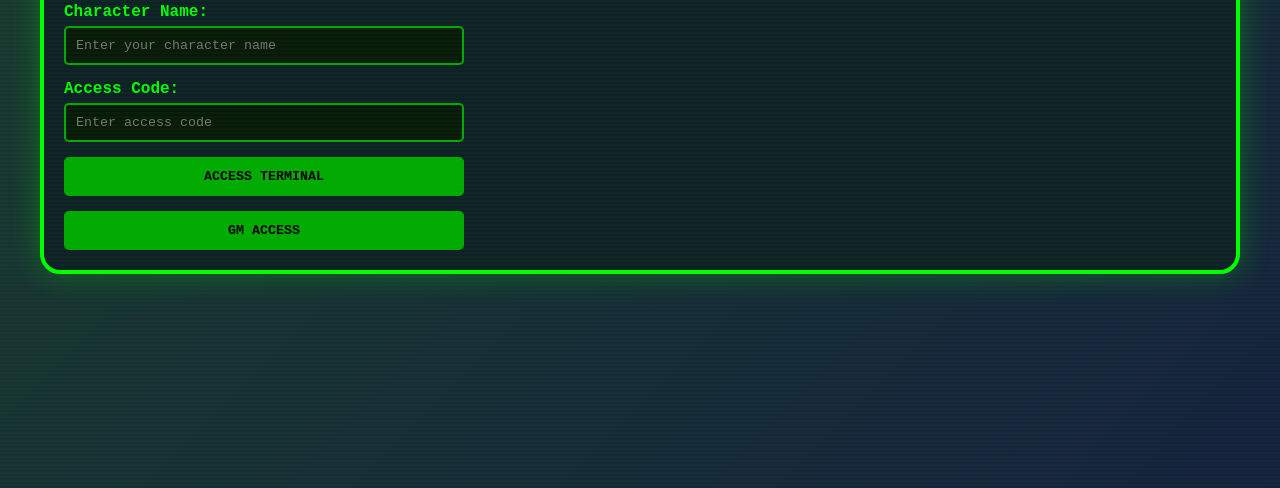
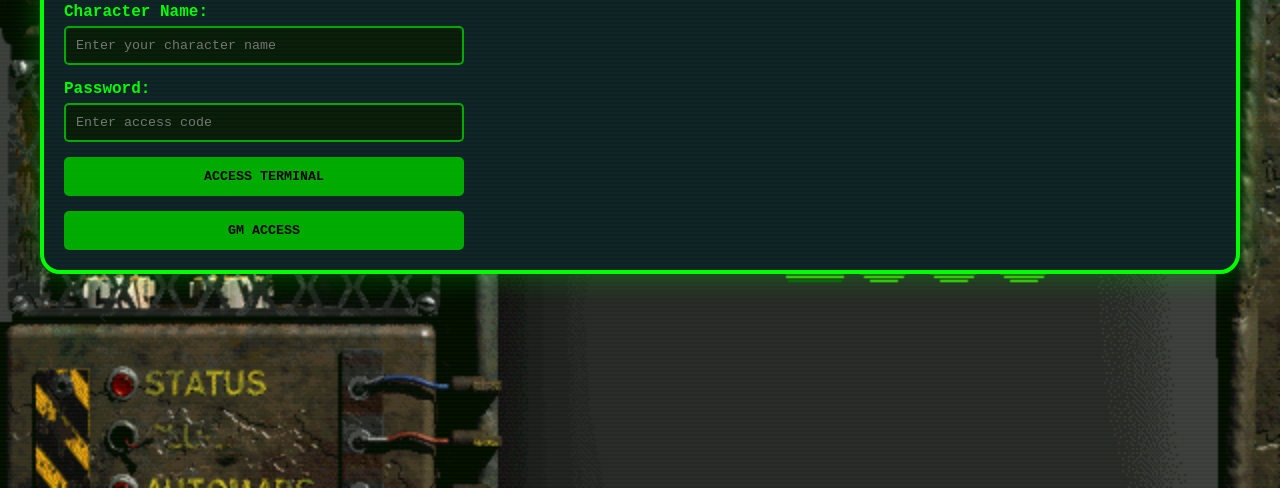
Before and after one commit to aZebra1/PipBoy, a website: page public/index.html in a window 1280 px wide. Shown: the part 312-800 px from the top of the page. Drawn offline with Linux system fonts and the light colour scheme.

Commit message:
New Background Image | Changed 3000 - 2000

```diff
--- a/public/index.html
+++ b/public/index.html
@@ -3,7 +3,7 @@
 <head>
     <meta charset="UTF-8">
     <meta name="viewport" content="width=device-width, initial-scale=1.0">
-    <title>Pip Boy - Fallout TTRPG</title>
+    <title>PipBoy 2000 - By Chris</title>
     <style>
         * {
             margin: 0;
@@ -14,6 +14,9 @@
         body {
             font-family: 'Courier New', monospace;
             background: linear-gradient(135deg, #1a3a2e, #16213e);
+            background-image: url("PipBoy2000.png");
+            background-repeat: no-repeat;
+            background-size: cover;
             color: #00ff00;
             min-height: 100vh;
             overflow-x: hidden;
@@ -346,14 +349,14 @@
     <!-- Login Screen -->
     <div id="loginScreen" class="login-screen">
         <div class="pipboy-frame">
-            <h1 class="pipboy-header">PIP-BOY 3000</h1>
+            <h1 class="pipboy-header">PIP-BOY 2000</h1>
             <div class="login-form">
                 <div class="form-group">
                     <label for="username">Character Name:</label>
                     <input type="text" id="username" placeholder="Enter your character name">
                 </div>
                 <div class="form-group">
-                    <label for="password">Access Code:</label>
+                    <label for="password">Password:</label>
                     <input type="password" id="password" placeholder="Enter access code">
                 </div>
                 <button class="btn" onclick="login()">ACCESS TERMINAL</button>
```
Also changed, not shown: public/PipBoy2000.png (added).
